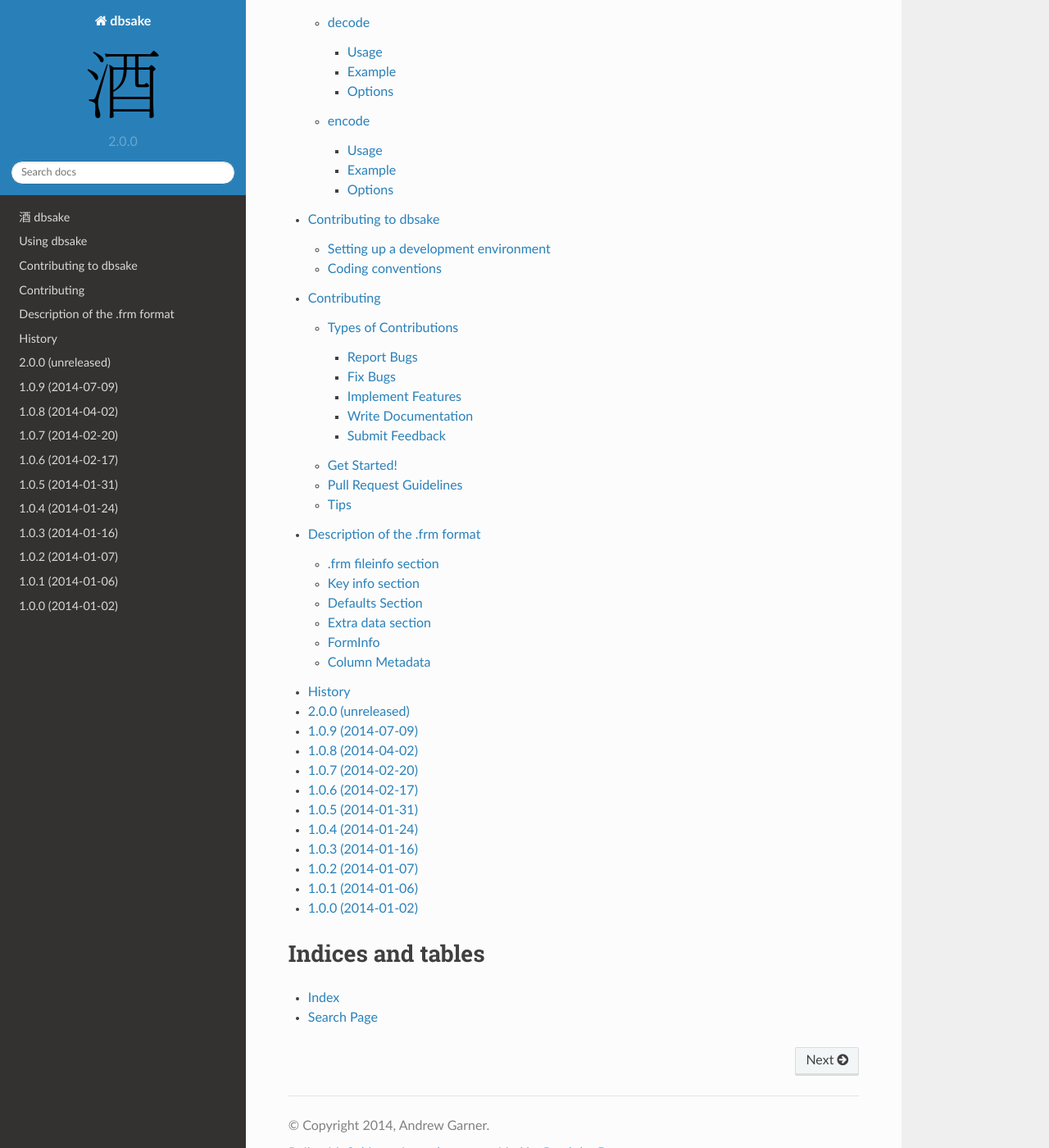
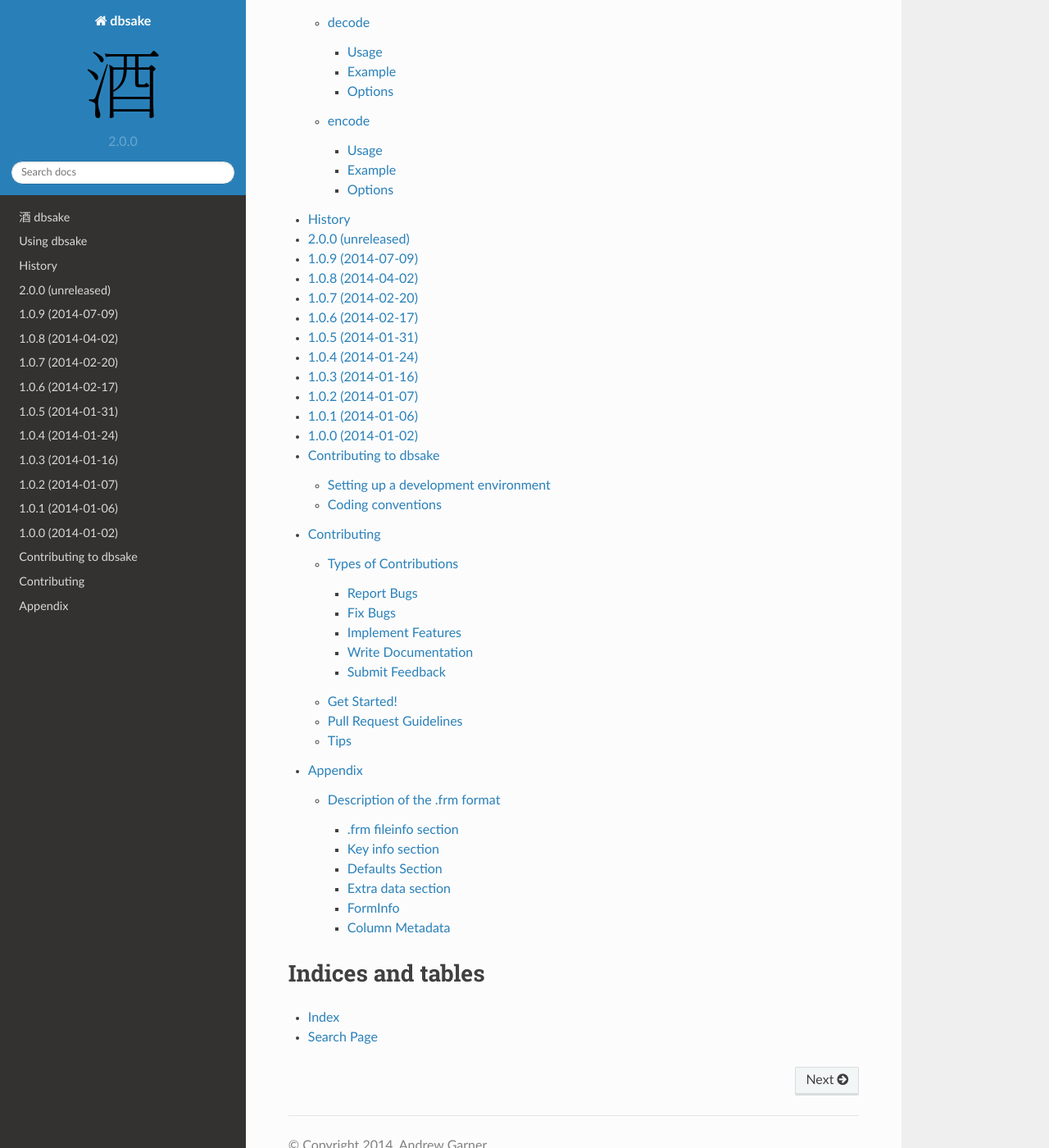
Before and after one commit to abg/dbsake, a Sphinx documentation site: the page built from docs/index.rst, in a window 1280 px wide and 1400 px high, scrolled down 1444 px. Shown: the whole window at 82% size. Built offline with Sphinx 7.4.7 and the Read the Docs theme 2.0.0, drawn with Linux system fonts in a browser that asks for light colours.

Commit message:
add appendix and move frm_format into appendix section

```diff
--- /dev/null
+++ b/docs/appendix.rst
@@ -0,0 +1,5 @@
+Appendix
+~~~~~~~
+
+.. toctree::
+   appendix/frm_format
--- a/docs/index.rst
+++ b/docs/index.rst
@@ -22,10 +22,10 @@ tasks for MySQL.
 
    readme
    subcommands
+   history
    developing
    contributing
-   frm_format
-   history
+   appendix
 
 Indices and tables
 ==================
```
Also changed, not shown: docs/appendix/frm_format.rst (renamed from docs/frm_format.rst).
